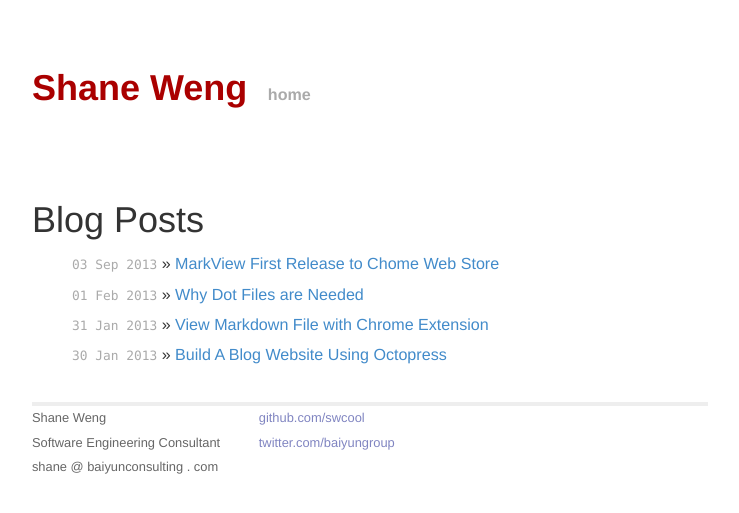
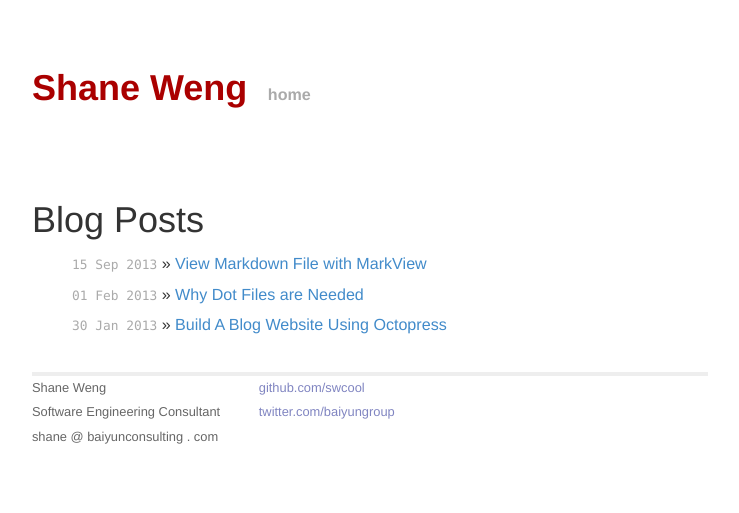
Before and after one commit to swcool/swcool.github.io, a Jekyll site: the page built from index.html, in a window 1280 px wide. Shown: the top 513 px of the page, without its empty margins (270-1009 px from the left). Built offline with Jekyll 4.4.1, drawn with Linux system fonts in a browser that asks for light colours; Markdown is read by kramdown in place of the engine named in the settings.

Commit message:
update Markview, remove the old one for markdown viewer

```diff
--- a/_posts/2013-09-04-markview-released-at-chrome-store.md
+++ b/_posts/2013-09-15-view-markdown-file-with-markview.md
@@ -1,7 +1,7 @@
 ---
 layout: post
-title: "MarkView First Release to Chome Web Store"
-date:   2013-09-03 11:23:00
+title: "View Markdown File with MarkView"
+date:   2013-09-15 11:23:00
 categories: blog
 ---
 
```
Also changed, not shown: _posts/2013-01-31-view-markdown-file-with-chrome.md (deleted, +0 -37 lines).
